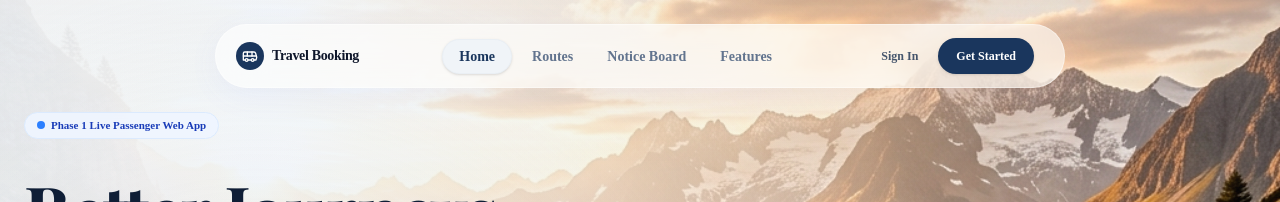
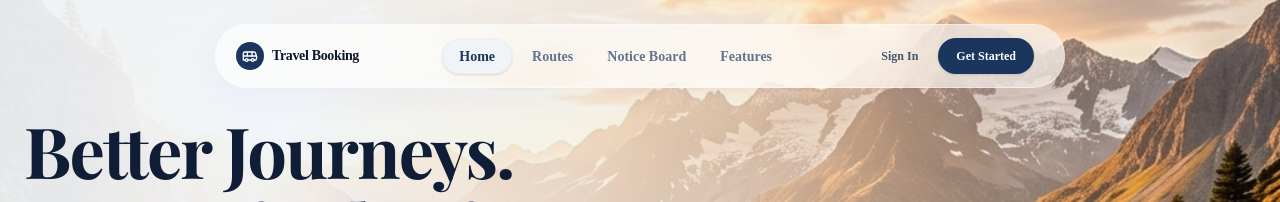
Before and after one commit to Yashhh-codes/yashh-bus-, a Next.js app: page / in a window 1280 px wide. Shown: the top 202 px of the page. Built offline with nearby package versions, Linux system fonts and the light colour scheme; no server answers.

Commit message:
style: remove the phase 1 passenger app badge from the hero section

```diff
--- a/app/(public)/page.tsx
+++ b/app/(public)/page.tsx
@@ -296,11 +296,7 @@ export default function LandingPage() {
         <div className="relative z-10 max-w-[1280px] mx-auto px-6 md:pl-6 md:pr-12 pt-24 pb-4 md:pt-28 md:pb-8">
           {/* Left Column: Hero Content */}
           <div className="max-w-5xl space-y-6 md:space-y-8">
-            {/* Badge */}
-            <div className="inline-flex items-center gap-1.5 px-3 py-1 bg-blue-50/90 backdrop-blur-xs border border-blue-100 rounded-full">
-              <span className="w-2 h-2 rounded-full bg-blue-500 animate-pulse"></span>
-              <span className="text-[11px] font-bold text-blue-800">Phase 1 Live Passenger Web App</span>
-            </div>
+
 
             {/* Headline */}
             <h1 className="text-4xl md:text-[3.2rem] lg:text-[3.8rem] xl:text-[4.4rem] font-serif-heading text-[#0F1E36] leading-[1.1] tracking-tight max-w-[280px] md:max-w-none">
```
